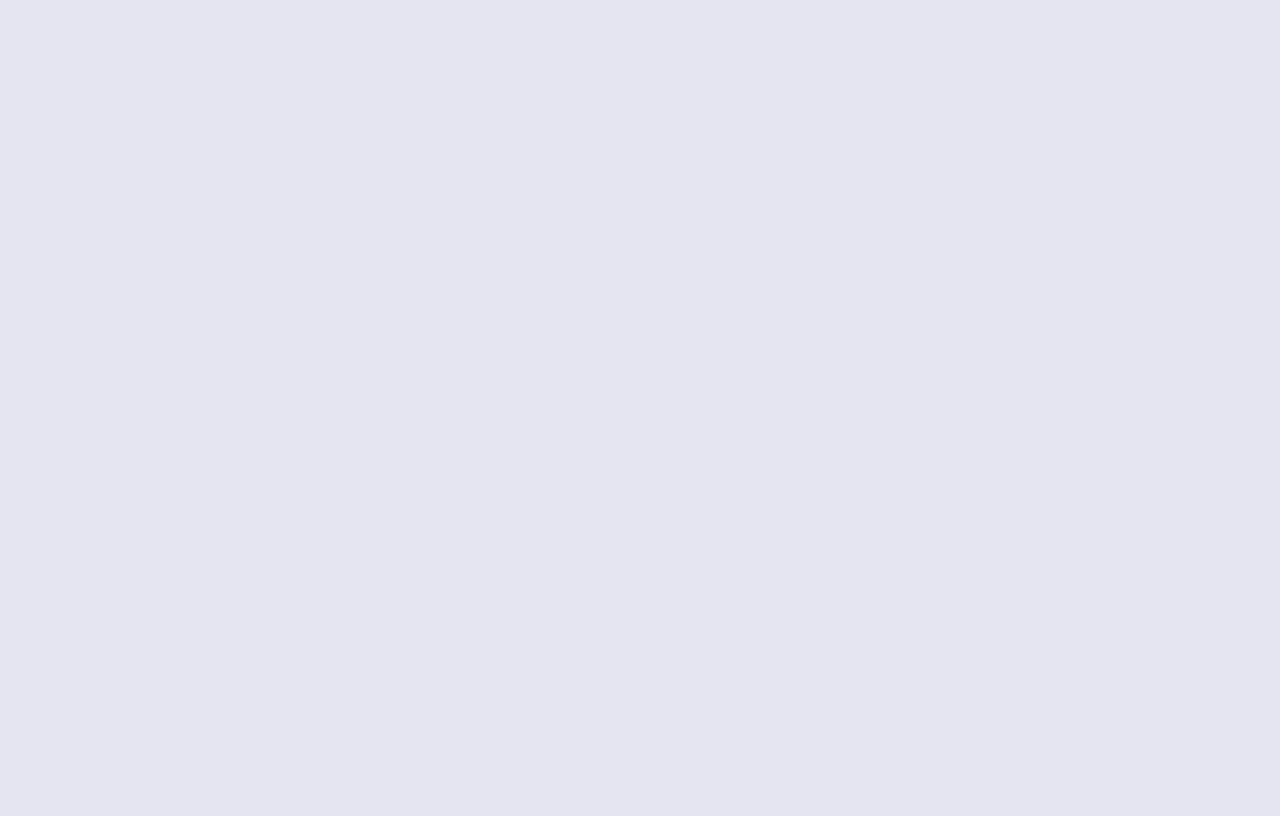
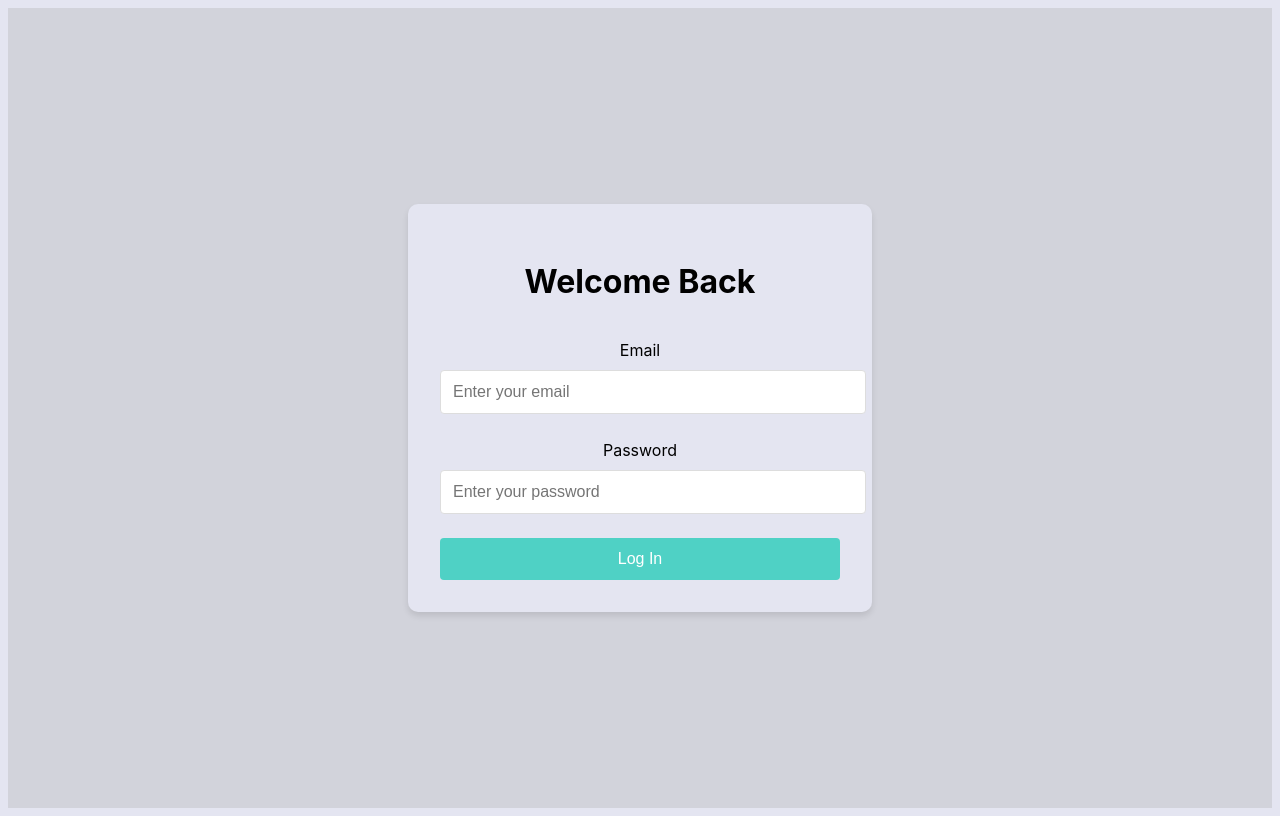
Before and after one commit to johnfa1508/interview-manager-client, a React (Vite) app: page /login in a window 1280 px wide. Before the commit this address had no page. Built offline with nearby package versions, Linux system fonts and the light colour scheme.

Commit message:
Added simple login page and register page

```diff
--- a/src/App.jsx
+++ b/src/App.jsx
@@ -4,6 +4,8 @@ import { Route, Routes } from 'react-router-dom';
 import ProfilePage from './pages/profilepage/index.jsx';
 import LogbookPage from './pages/logbook/index.jsx';
 import ArchivePage from './pages/archive/index.jsx';
+import LoginPage from './pages/login/index.jsx';
+import RegisterPage from './pages/register/index.jsx';
 
 function App() {
   return (
@@ -13,6 +15,8 @@ function App() {
         <Route path="/profile" element={<ProfilePage />} />
         <Route path="/archive" element={<ArchivePage />} />
         <Route path="/logbook" element={<LogbookPage />} />
+        <Route path="/login" element={<LoginPage />} />
+        <Route path="/register" element={<RegisterPage />} />
       </Routes>
     </>
   );
--- a/src/pages/archive/index.jsx
+++ b/src/pages/archive/index.jsx
@@ -2,11 +2,18 @@ import './style.css';
 
 export default function ArchivePage() {
   return (
-    <div className="construction-container">
-      <h1>ARCHIVE PAGE IN THE WORKS</h1>
-      <div className="construction-animation">
-        🚧👷‍♂️ Under Construction 👷‍♀️🚧
-      </div>
+    <div className="archive-container">
+      <h1>ARCHIVE PAGE</h1>
+      <p>Content coming soon...</p>
+      <div className="emoji">🚀</div>
+      <div className="emoji">🎉</div>
+      <div className="emoji">✨</div>
+      <div className="emoji">🔥</div>
+      <div className="emoji">💥</div>
+      <div className="emoji">🌟</div>
+      <div className="emoji">💫</div>
+      <div className="emoji">🎈</div>
+      <div className="emoji">🎵</div>
     </div>
   );
 }
--- a/src/pages/archive/style.css
+++ b/src/pages/archive/style.css
@@ -0,0 +1,87 @@
+/* style.css */
+
+/* Container for the archive page */
+.archive-container {
+    display: flex;
+    flex-direction: column;
+    align-items: center;
+    justify-content: center;
+    height: 100vh;
+    background-color: #000;
+    color: #fff;
+    font-family: 'Comic Sans MS', cursive, sans-serif;
+    text-align: center;
+    position: relative;
+    overflow: hidden;
+  }
+
+  /* Flashing lights animation */
+  @keyframes flashing-lights {
+    0% {
+      background-color: #ff0000;
+    }
+    25% {
+      background-color: #00ff00;
+    }
+    50% {
+      background-color: #0000ff;
+    }
+    75% {
+      background-color: #ffff00;
+    }
+    100% {
+      background-color: #ff00ff;
+    }
+  }
+
+  /* Apply the flashing lights animation to the container */
+  .archive-container {
+    animation: flashing-lights 1s infinite;
+  }
+
+  /* Bounce animation for the text */
+  @keyframes bounce {
+    0%, 100% {
+      transform: translateY(0);
+    }
+    50% {
+      transform: translateY(-20px);
+    }
+  }
+
+  /* Apply the bounce animation to the heading */
+  .archive-container h1 {
+    font-size: 3rem;
+    margin-bottom: 20px;
+    animation: bounce 1s infinite;
+  }
+
+  /* Flying emojis animation */
+  @keyframes fly {
+    0% {
+      transform: translateY(100vh) rotate(0deg);
+      opacity: 1;
+    }
+    100% {
+      transform: translateY(-100vh) rotate(360deg);
+      opacity: 0;
+    }
+  }
+
+  .emoji {
+    position: absolute;
+    font-size: 2rem;
+    animation: fly 5s linear infinite;
+    opacity: 0;
+  }
+
+  /* Randomize the animation delay and position for each emoji */
+  .emoji:nth-child(1) { left: 10%; animation-delay: 0s; }
+  .emoji:nth-child(2) { left: 20%; animation-delay: 1s; }
+  .emoji:nth-child(3) { left: 30%; animation-delay: 2s; }
+  .emoji:nth-child(4) { left: 40%; animation-delay: 3s; }
+  .emoji:nth-child(5) { left: 50%; animation-delay: 4s; }
+  .emoji:nth-child(6) { left: 60%; animation-delay: 5s; }
+  .emoji:nth-child(7) { left: 70%; animation-delay: 6s; }
+  .emoji:nth-child(8) { left: 80%; animation-delay: 7s; }
+  .emoji:nth-child(9) { left: 90%; animation-delay: 8s; }
--- /dev/null
+++ b/src/pages/login/index.jsx
@@ -0,0 +1,51 @@
+// LoginPage.jsx
+import { useState } from 'react';
+import { useNavigate } from 'react-router-dom';
+import './style.css';
+
+const LoginPage = () => {
+  const [email, setEmail] = useState('');
+  const [password, setPassword] = useState('');
+  const navigate = useNavigate();
+
+  const handleSubmit = (e) => {
+    e.preventDefault();
+    // Add your authentication logic here
+    navigate('/');
+  };
+
+  return (
+    <div className="login-container">
+      <div className="login-box">
+        <h1>Welcome Back</h1>
+        <form onSubmit={handleSubmit}>
+          <div className="input-group">
+            <label htmlFor="email">Email</label>
+            <input
+              type="email"
+              id="email"
+              value={email}
+              onChange={(e) => setEmail(e.target.value)}
+              placeholder="Enter your email"
+            />
+          </div>
+          <div className="input-group">
+            <label htmlFor="password">Password</label>
+            <input
+              type="password"
+              id="password"
+              value={password}
+              onChange={(e) => setPassword(e.target.value)}
+              placeholder="Enter your password"
+            />
+          </div>
+          <button type="submit" className="login-button">
+            Log In
+          </button>
+        </form>
+      </div>
+    </div>
+  );
+};
+
+export default LoginPage;
--- /dev/null
+++ b/src/pages/login/style.css
@@ -0,0 +1,62 @@
+/* style.css */
+.login-container {
+    height: 100vh;
+    display: flex;
+    align-items: center;
+    justify-content: center;
+    background: var(--primary-background-color);
+  }
+
+  .login-box {
+    background: var(--secondary-background-color);
+    padding: 2rem;
+    border-radius: 10px;
+    box-shadow: 0 4px 6px rgba(0, 0, 0, 0.1);
+    width: 100%;
+    max-width: 400px;
+  }
+
+  .login-box h1 {
+    text-align: center;
+    color: var(--text-color);
+    margin-bottom: 2rem;
+  }
+
+  .input-group {
+    margin-bottom: 1.5rem;
+  }
+
+  .input-group label {
+    display: block;
+    margin-bottom: 0.5rem;
+    color: var(--text-color);
+  }
+
+  .input-group input {
+    width: 100%;
+    padding: 0.75rem;
+    border: 1px solid #ddd;
+    border-radius: 4px;
+    font-size: 1rem;
+  }
+
+  .input-group input:focus {
+    outline: none;
+    border-color: #4fd1c5;
+  }
+
+  .login-button {
+    width: 100%;
+    padding: 0.75rem;
+    background: #4fd1c5;
+    color: white;
+    border: none;
+    border-radius: 4px;
+    font-size: 1rem;
+    cursor: pointer;
+    transition: background-color 0.2s;
+  }
+
+  .login-button:hover {
+    background: #764ba2;
+  }
--- a/src/pages/profilepage/index.jsx
+++ b/src/pages/profilepage/index.jsx
@@ -1,3 +1,4 @@
+/* eslint-disable no-unused-vars */
 import { useState } from 'react';
 import Header from '../../components/header';
 import NavBar from '../../components/navigation';
--- /dev/null
+++ b/src/pages/register/index.jsx
@@ -0,0 +1,12 @@
+import './style.css';
+
+export default function RegisterPage() {
+  return (
+    <div className="construction-container">
+      <h1>REGISTER PAGE IN THE WORKS</h1>
+      <div className="construction-animation">
+        🚧👷‍♂️ Under Construction 👷‍♀️🚧
+      </div>
+    </div>
+  );
+}
```
Also changed, not shown: src/pages/register/style.css (added).
